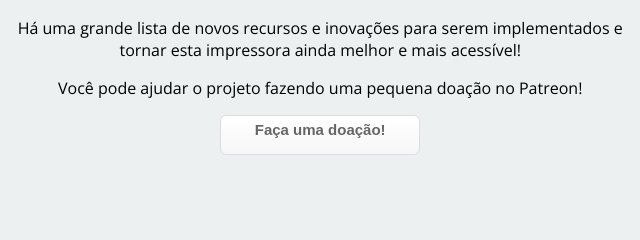
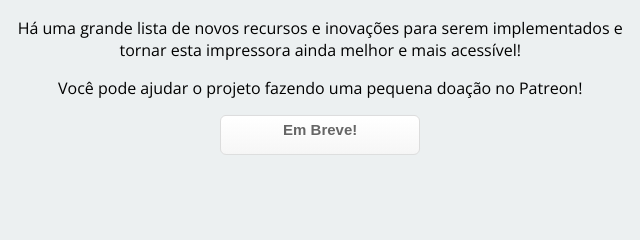
Before and after one commit to LucasCoraca/TheBox, a plain HTML site: page docs/index.html in a window 1280 px wide. Shown: the part 2853-3093 px from the top of the page, 115-755 px from the left. Drawn offline with nearby package versions, Linux system fonts and the light colour scheme.

Commit message:
site atualizado

```diff
--- a/docs/index.html
+++ b/docs/index.html
@@ -89,7 +89,7 @@
         <img src="img/patreon_logo.png" />
         <p>Há uma grande lista de novos recursos e inovações para serem implementados e tornar esta impressora ainda melhor e mais acessível!</p>
         <p>Você pode ajudar o projeto fazendo uma pequena doação no Patreon!</p>
-        <a href="https://www.patreon.com/lucascoraca" class="button" target="_blank">Faça uma doação!</img></a>
+        <a href="" class="button" target="_blank">Em Breve!</img></a>
       </div>
       <div class="gradientContainer">
         <div class="listContainer">
```
